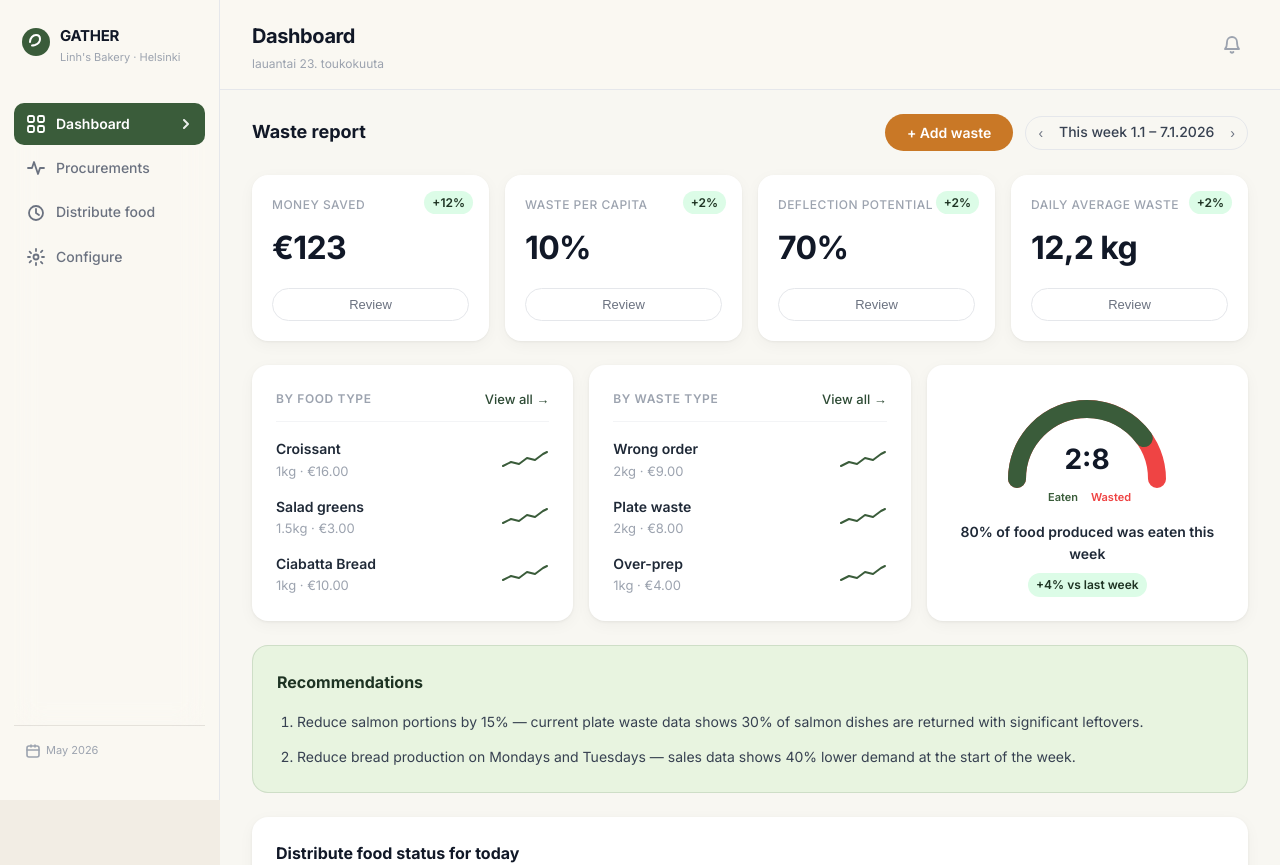
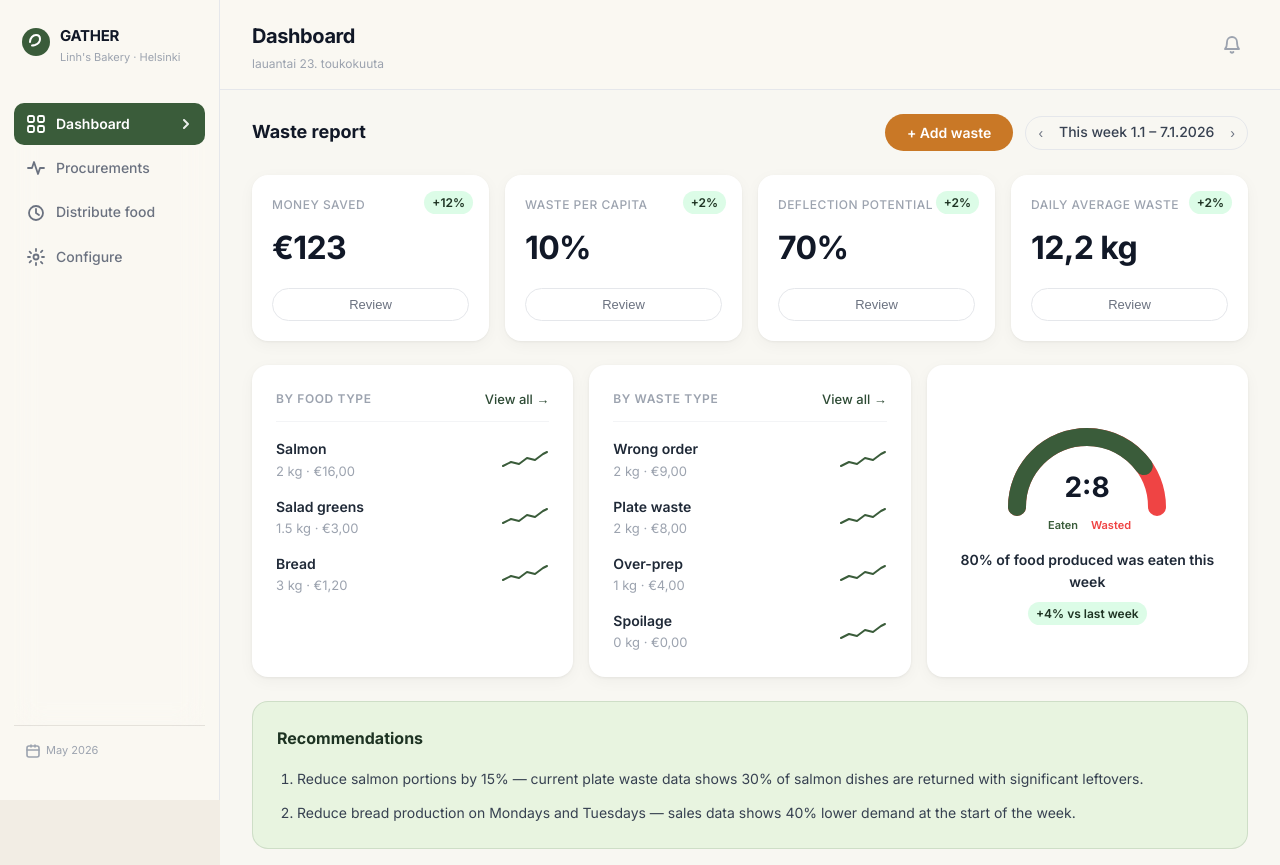
Before and after one commit to 1999jiaying/ShopWise, a Next.js app: page /dashboard in a window 1280 px wide. Shown: the top 865 px of the page. Built offline with nearby package versions, Linux system fonts and the light colour scheme.

Commit message:
Logwaste button now triggers the updates in dashboard and distribute

```diff
--- a/app/dashboard/page.tsx
+++ b/app/dashboard/page.tsx
@@ -6,6 +6,7 @@ import AppShell from '@/components/AppShell';
 import LogWasteModal from '@/components/LogWasteModal';
 import MetricsCard from '@/components/MetricsCard';
 import PageHeader from '@/components/PageHeader';
+import { useWaste } from '@/context/WasteContext';
 
 const metrics = [
   {
@@ -42,22 +43,6 @@ const metrics = [
   },
 ];
 
-const byFoodType = [
-  { name: 'Croissant', weight: '1kg', cost: '€16.00' },
-  { name: 'Salad greens', weight: '1.5kg', cost: '€3.00' },
-  { name: 'Ciabatta Bread', weight: '1kg', cost: '€10.00' },
-];
-
-const INITIAL_BY_WASTE_TYPE = [
-  { name: 'Wrong order', weight: '2kg', cost: '€9.00' },
-  { name: 'Plate waste', weight: '2kg', cost: '€8.00' },
-  { name: 'Over-prep', weight: '1kg', cost: '€4.00' },
-];
-
-function parseKg(str: string): number {
-  const match = str.match(/[\d.]+/);
-  return match ? parseFloat(match[0]) : 0;
-}
 
 const recommendations = [
   'Reduce salmon portions by 15% — current plate waste data shows 30% of salmon dishes are returned with significant leftovers.',
@@ -239,28 +224,14 @@ function DonutGauge() {
 export default function DashboardPage() {
   const [activeTab, setActiveTab] = useState<string>('All');
   const [showLogWaste, setShowLogWaste] = useState(false);
-  const [byWasteType, setByWasteType] = useState(INITIAL_BY_WASTE_TYPE);
-
-  function handleLogWaste(data: { item: string; quantity: string; wasteType: string }) {
-    const incoming = parseKg(data.quantity);
-    setByWasteType((prev) => {
-      const idx = prev.findIndex((w) => w.name === data.wasteType);
-      if (idx !== -1) {
-        const updated = [...prev];
-        const total = +(parseKg(updated[idx].weight) + incoming).toFixed(2);
-        updated[idx] = { ...updated[idx], weight: `${total}kg` };
-        return updated;
-      }
-      return [...prev, { name: data.wasteType, weight: `${incoming}kg`, cost: '' }];
-    });
-  }
+  const { foodItems, wasteTypeItems, logWaste } = useWaste();
 
   return (
     <AppShell title="Dashboard">
       {showLogWaste && (
         <LogWasteModal
           onClose={() => setShowLogWaste(false)}
-          onSubmit={handleLogWaste}
+          onSubmit={logWaste}
         />
       )}
       <PageHeader
@@ -291,7 +262,7 @@ export default function DashboardPage() {
           </div>
           <div className="breakdown-card-divider" />
           <div className="breakdown-card-items">
-            {byFoodType.map((f) => (
+            {foodItems.map((f) => (
               <div key={f.name} className="breakdown-card-item">
                 <div>
                   <div className="breakdown-item-label">{f.name}</div>
@@ -311,7 +282,7 @@ export default function DashboardPage() {
           </div>
           <div className="breakdown-card-divider" />
           <div className="breakdown-card-items">
-            {byWasteType.map((w) => (
+            {wasteTypeItems.map((w) => (
               <div key={w.name} className="breakdown-card-item">
                 <div>
                   <div className="breakdown-item-label">{w.name}</div>
--- a/app/layout.tsx
+++ b/app/layout.tsx
@@ -1,6 +1,7 @@
 import type { Metadata } from 'next';
 import { Inter, Newsreader, IBM_Plex_Mono } from 'next/font/google';
 import './globals.css';
+import { WasteProvider } from '@/context/WasteContext';
 
 const inter = Inter({
   subsets: ['latin'],
@@ -36,7 +37,7 @@ export default function RootLayout({
   return (
     <html lang="en" className={`${inter.variable} ${newsreader.variable} ${ibmPlexMono.variable}`}>
       <body>
-        {children}
+        <WasteProvider>{children}</WasteProvider>
       </body>
     </html>
   );
--- /dev/null
+++ b/context/WasteContext.tsx
@@ -0,0 +1,136 @@
+'use client';
+
+import { createContext, useContext, useState, ReactNode } from 'react';
+
+type StockLevel = 'red' | 'green' | 'yellow';
+type Category = 'ingredient' | 'ready-food';
+
+export interface FoodItemData {
+  name: string;
+  weight: string;
+  cost: string;
+}
+
+export interface WasteTypeData {
+  name: string;
+  weight: string;
+  cost: string;
+}
+
+export interface SurplusItem {
+  id: number;
+  name: string;
+  surplusQty: string;
+  giveQty: string;
+  expiresIn: string;
+  checked: boolean;
+  stockLevel: StockLevel;
+  pickedUp: number;
+  leftover: number;
+  category: Category;
+}
+
+const INITIAL_FOOD_ITEMS: FoodItemData[] = [
+  { name: 'Salmon',       weight: '2 kg',   cost: '€16,00' },
+  { name: 'Salad greens', weight: '1.5 kg', cost: '€3,00'  },
+  { name: 'Bread',        weight: '3 kg',   cost: '€1,20'  },
+];
+
+const INITIAL_WASTE_TYPES: WasteTypeData[] = [
+  { name: 'Wrong order', weight: '2 kg', cost: '€9,00' },
+  { name: 'Plate waste', weight: '2 kg', cost: '€8,00' },
+  { name: 'Over-prep',   weight: '1 kg', cost: '€4,00' },
+  { name: 'Spoilage',    weight: '0 kg', cost: '€0,00' },
+];
+
+const INITIAL_SURPLUS: SurplusItem[] = [
+  { id: 1, name: 'Croissant',     surplusQty: '10 pcs',  giveQty: '10 pcs',  expiresIn: 'in 5 days', checked: true, stockLevel: 'red',    pickedUp: 0.5, leftover: 0,   category: 'ingredient' },
+  { id: 2, name: 'Dairy',         surplusQty: '1 L',     giveQty: '1 L',     expiresIn: 'in 5 days', checked: true, stockLevel: 'red',    pickedUp: 1,   leftover: 0,   category: 'ingredient' },
+  { id: 3, name: 'Ciabatta Bread',surplusQty: '2 pcs',   giveQty: '2 pcs',   expiresIn: 'in 5 days', checked: true, stockLevel: 'yellow', pickedUp: 1,   leftover: 1,   category: 'ingredient' },
+  { id: 4, name: 'Sandwich',      surplusQty: '1 pcs',   giveQty: '1 pcs',   expiresIn: 'in 5 days', checked: true, stockLevel: 'green',  pickedUp: 1,   leftover: 0,   category: 'ready-food' },
+  { id: 5, name: 'Carrot cake',   surplusQty: '2 pcs',   giveQty: '2 pcs',   expiresIn: 'in 3 days', checked: true, stockLevel: 'yellow', pickedUp: 1,   leftover: 1,   category: 'ready-food' },
+  { id: 6, name: 'Pasta salad',   surplusQty: '0.5 kg',  giveQty: '0.5 kg',  expiresIn: 'in 2 days', checked: true, stockLevel: 'red',    pickedUp: 0,   leftover: 0.5, category: 'ready-food' },
+];
+
+function parseNum(str: string): number {
+  const match = str.match(/[\d.]+/);
+  return match ? parseFloat(match[0]) : 0;
+}
+
+interface WasteContextValue {
+  foodItems: FoodItemData[];
+  wasteTypeItems: WasteTypeData[];
+  surplusItems: SurplusItem[];
+  setSurplusItems: React.Dispatch<React.SetStateAction<SurplusItem[]>>;
+  logWaste: (data: { item: string; quantity: string; wasteType: string }) => void;
+}
+
+const WasteContext = createContext<WasteContextValue | null>(null);
+
+export function WasteProvider({ children }: { children: ReactNode }) {
+  const [foodItems, setFoodItems] = useState<FoodItemData[]>(INITIAL_FOOD_ITEMS);
+  const [wasteTypeItems, setWasteTypeItems] = useState<WasteTypeData[]>(INITIAL_WASTE_TYPES);
+  const [surplusItems, setSurplusItems] = useState<SurplusItem[]>(INITIAL_SURPLUS);
+
+  function logWaste(data: { item: string; quantity: string; wasteType: string }) {
+    const qty = parseNum(data.quantity);
+
+    setFoodItems(prev => {
+      const idx = prev.findIndex(f => f.name.toLowerCase() === data.item.toLowerCase());
+      if (idx !== -1) {
+        const updated = [...prev];
+        const total = +(parseNum(updated[idx].weight) + qty).toFixed(2);
+        updated[idx] = { ...updated[idx], weight: `${total} kg` };
+        return updated;
+      }
+      return [...prev, { name: data.item, weight: `${qty} kg`, cost: '' }];
+    });
+
+    setWasteTypeItems(prev => {
+      const idx = prev.findIndex(w => w.name === data.wasteType);
+      if (idx !== -1) {
+        const updated = [...prev];
+        const total = +(parseNum(updated[idx].weight) + qty).toFixed(2);
+        updated[idx] = { ...updated[idx], weight: `${total} kg` };
+        return updated;
+      }
+      return [...prev, { name: data.wasteType, weight: `${qty} kg`, cost: '' }];
+    });
+
+    setSurplusItems(prev => {
+      const idx = prev.findIndex(s => s.name.toLowerCase() === data.item.toLowerCase());
+      if (idx !== -1) {
+        const updated = [...prev];
+        const current = parseNum(updated[idx].surplusQty);
+        const total = +(current + qty).toFixed(2);
+        updated[idx] = { ...updated[idx], surplusQty: `${total} kg`, giveQty: `${total} kg`, leftover: total };
+        return updated;
+      }
+      const newId = Math.max(0, ...prev.map(s => s.id)) + 1;
+      return [...prev, {
+        id: newId,
+        name: data.item,
+        surplusQty: `${qty} kg`,
+        giveQty: `${qty} kg`,
+        expiresIn: 'in 1 day',
+        checked: true,
+        stockLevel: 'red' as StockLevel,
+        pickedUp: 0,
+        leftover: qty,
+        category: 'ingredient' as Category,
+      }];
+    });
+  }
+
+  return (
+    <WasteContext.Provider value={{ foodItems, wasteTypeItems, surplusItems, setSurplusItems, logWaste }}>
+      {children}
+    </WasteContext.Provider>
+  );
+}
+
+export function useWaste() {
+  const ctx = useContext(WasteContext);
+  if (!ctx) throw new Error('useWaste must be used within WasteProvider');
+  return ctx;
+}
```
Also changed, not shown: app/dashboard/food-waste/page.tsx (+23 -16 lines), app/dashboard/waste-type/page.tsx (+24 -20 lines), app/distribute/page.tsx (+2 -25 lines).
